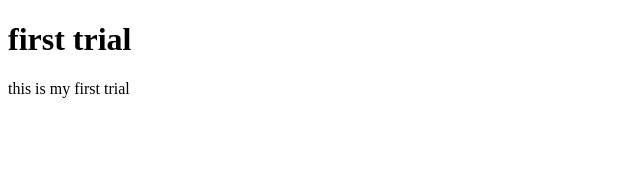
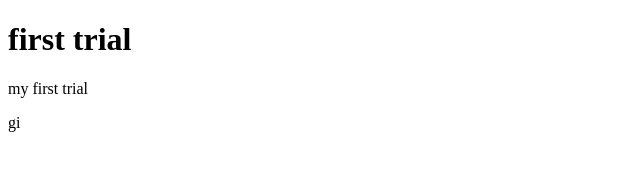
Before and after one commit to chisom-obodo/first-website, a plain HTML site: page index.html in a window 1280 px wide. Shown: the full height of the page, 0-640 px from the left. Drawn offline with Linux system fonts and the light colour scheme.

Commit message:
first commit

```diff
--- a/index.html
+++ b/index.html
@@ -7,6 +7,6 @@
 </head>
 <body>
 <h1>first trial</h1>
-<p>this is my first trial</p>
+<p>my first trial</p>
 </body>
-</html>
+</html>gi
```
